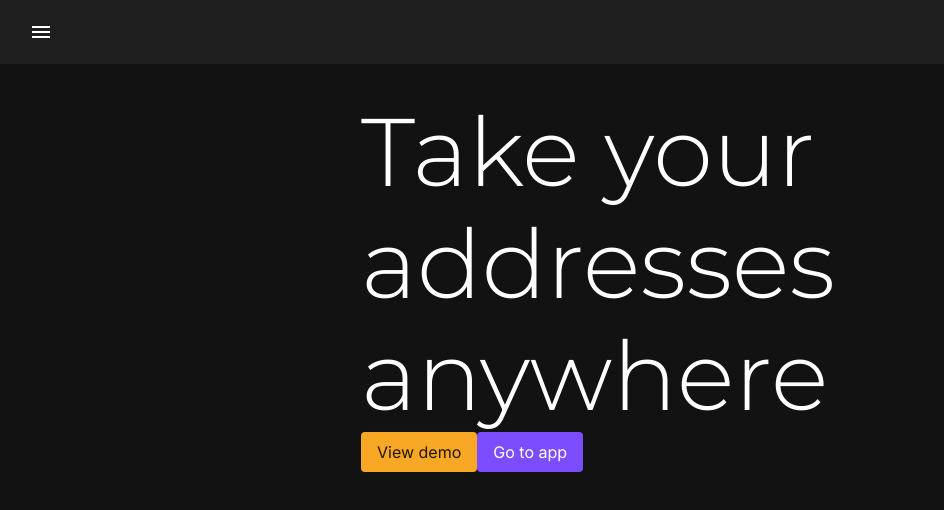
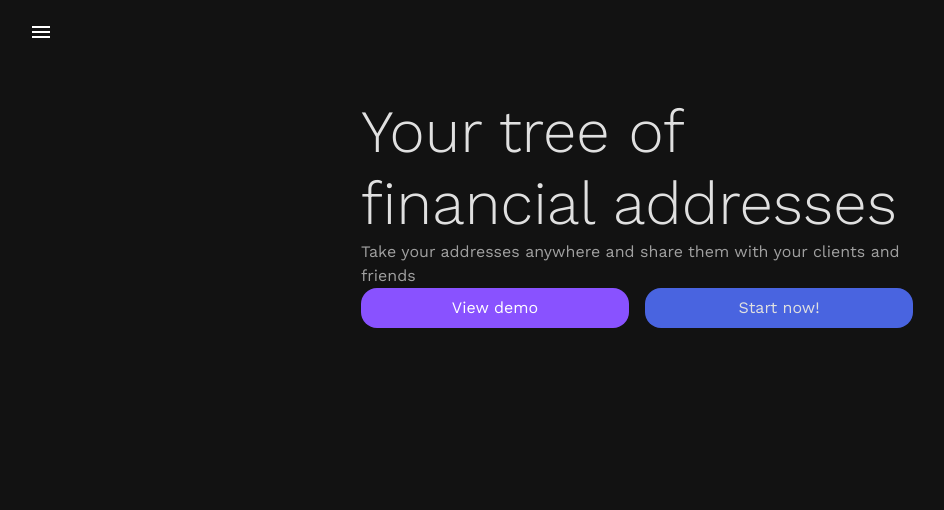
Before and after one commit to portalo-app/portalo-ui, a Next.js app: page / in a window 1280 px wide. Shown: the top 510 px of the page, without its empty margins (3-947 px from the left). Built offline with nearby package versions, Linux system fonts and the light colour scheme.

Commit message:
feat: update styling (colors, fonts)

```diff
--- a/src/components/layout/Navbar.tsx
+++ b/src/components/layout/Navbar.tsx
@@ -26,11 +26,11 @@ const Navbar: React.FC<NavbarProps> = () => {
     'Are you sure you want to clear the account data? This will remove every profile and all the data associated with them. This action cannot be undone.';
 
   const resetAccount = () => {
+    router.push(ROUTES.APP);
     resetProfiles();
+
     setResetAccountModalOpen(false);
     setIsDrawerOpen(false);
-
-    router.push(ROUTES.APP);
   };
 
   return (
--- a/src/components/profiles/ProfileCard.tsx
+++ b/src/components/profiles/ProfileCard.tsx
@@ -95,7 +95,7 @@ const ProfileCard: React.FC<ProfileCardProps> = ({ profile }) => {
                 <MonetizationOnIcon color="disabled" fontSize="large" />
 
                 <Stack>
-                  <Typography fontWeight="bold">
+                  <Typography variant="mono" fontWeight="bold">
                     {cryptoAddresses.length}
                   </Typography>
 
@@ -107,7 +107,7 @@ const ProfileCard: React.FC<ProfileCardProps> = ({ profile }) => {
                 <AccountBalanceIcon color="disabled" fontSize="large" />
 
                 <Stack>
-                  <Typography fontWeight="bold">
+                  <Typography variant="mono" fontWeight="bold">
                     {fiatAddresses.length}
                   </Typography>
 
--- a/src/pages/app/profile/[id].tsx
+++ b/src/pages/app/profile/[id].tsx
@@ -31,7 +31,7 @@ const ProfilePage: React.FC<ProfilePageProps> = () => {
     const profile = profilesData.find((profile) => profile.id === id);
 
     if (!profile) {
-      router.push('/404');
+      router.push(ROUTES.APP);
       return;
     }
 
@@ -133,10 +133,12 @@ const StyledTabs = styled(TabList)`
   background: ${({ theme }) => theme.palette.background.paper};
   border-radius: ${({ theme }) => theme.shape.borderRadius}px;
   margin-bottom: 1rem;
+  border: 1px solid ${({ theme }) => theme.palette.divider};
 
   .MuiTabs-indicator {
     height: 100%;
-    background-color: ${({ theme }) => theme.palette.grey[900]};
+    background-color: ${({ theme }) => theme.palette.background.paper};
+    filter: brightness(0.8);
     z-index: 1;
   }
 
--- a/src/pages/index.tsx
+++ b/src/pages/index.tsx
@@ -1,15 +1,22 @@
 import { NextLinkComposed } from '@/core/components/Link';
 import { ROUTES } from '@/lib/constants/routes.const';
-import { Button, Typography } from '@mui/material';
-import { Inter } from 'next/font/google';
-
-const inter = Inter({ subsets: ['latin'] });
+import { Button, Stack, Typography } from '@mui/material';
 
 export default function Home() {
   return (
     <>
-      <Typography variant="h1">Take your addresses anywhere</Typography>
+      <Typography variant="h2">Your tree of financial addresses</Typography>
+      <Typography>
+        Take your addresses anywhere and share them with your clients and
+        friends
+      </Typography>
 
+      <Stack
+        direction="row"
+        justifyContent="space-between"
+        sx={{ '.MuiButton-root': { flex: 1 } }}
+        gap={2}
+      >
         <Button variant="contained" color="secondary">
           View demo
         </Button>
@@ -21,8 +28,9 @@ export default function Home() {
             pathname: ROUTES.APP,
           }}
         >
-        Go to app
+          Start now!
         </Button>
+      </Stack>
     </>
   );
 }
--- a/src/styles/globals.style.tsx
+++ b/src/styles/globals.style.tsx
@@ -28,6 +28,21 @@ const GlobalStyles: React.FC<GlobalStylesProps> = () => {
           backdrop-filter: blur(8px);
           background-color: rgb(0, 0, 0, 0.5) !important;
         }
+
+        h1,
+        h2,
+        h3,
+        h4,
+        h5,
+        h6,
+        a {
+          opacity: 0.87;
+        }
+
+        p,
+        span {
+          opacity: 0.6;
+        }
       `}
     />
   );
--- a/src/styles/theme.style.ts
+++ b/src/styles/theme.style.ts
@@ -1,28 +1,24 @@
 import { ThemeOptions } from '@mui/material';
-import { Inter, Montserrat, Roboto_Mono } from 'next/font/google';
-
-const inter = Inter({
-  subsets: ['latin'],
-});
-
-const montserrat = Montserrat({
-  subsets: ['latin'],
-});
+import { Roboto_Mono, Work_Sans } from 'next/font/google';
 
 const robotoMono = Roboto_Mono({
   subsets: ['latin'],
 });
 
+const workSans = Work_Sans({
+  subsets: ['latin'],
+});
+
 export const bodyFonts = {
-  fontFamily: inter.style.fontFamily,
+  fontFamily: workSans.style.fontFamily,
 };
 
 export const headingFonts = {
-  fontFamily: montserrat.style.fontFamily,
+  fontFamily: workSans.style.fontFamily,
 };
 
 export const buttonFonts = {
-  fontFamily: inter.style.fontFamily,
+  fontFamily: workSans.style.fontFamily,
 };
 
 export const monoFonts = {
@@ -65,26 +61,14 @@ export const THEME: ThemeOptions = {
   palette: {
     mode: 'dark',
     primary: {
-      main: '#7C4DFF',
+      main: '#5271FF',
     },
     secondary: {
-      main: '#F9A826',
-    },
-    error: {
-      main: '#F44336',
-    },
-    warning: {
-      main: '#FFC107',
-    },
-    info: {
-      main: '#2196F3',
-    },
-    success: {
-      main: '#00C853',
+      main: '#8952ff',
     },
     background: {
       default: '#121212',
-      paper: '#1E1E1E',
+      paper: '#121212',
     },
     text: {
       primary: '#FFFFFF',
@@ -92,4 +76,7 @@ export const THEME: ThemeOptions = {
       disabled: '#757575',
     },
   },
+  shape: {
+    borderRadius: 16,
+  },
 };
```
Also changed, not shown: src/core/components/DraggableDrawer.tsx (+10 -9 lines). Lines whose indentation alone changed are shown as unchanged.
